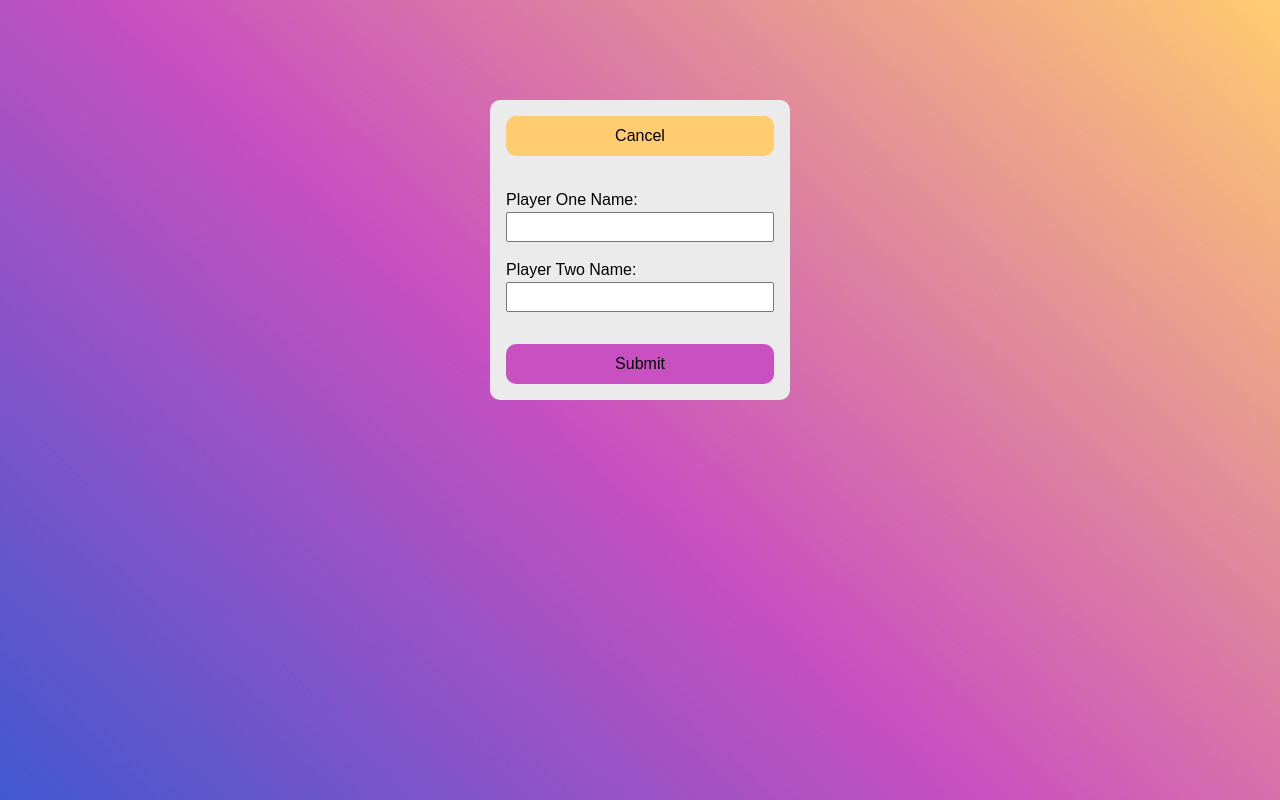
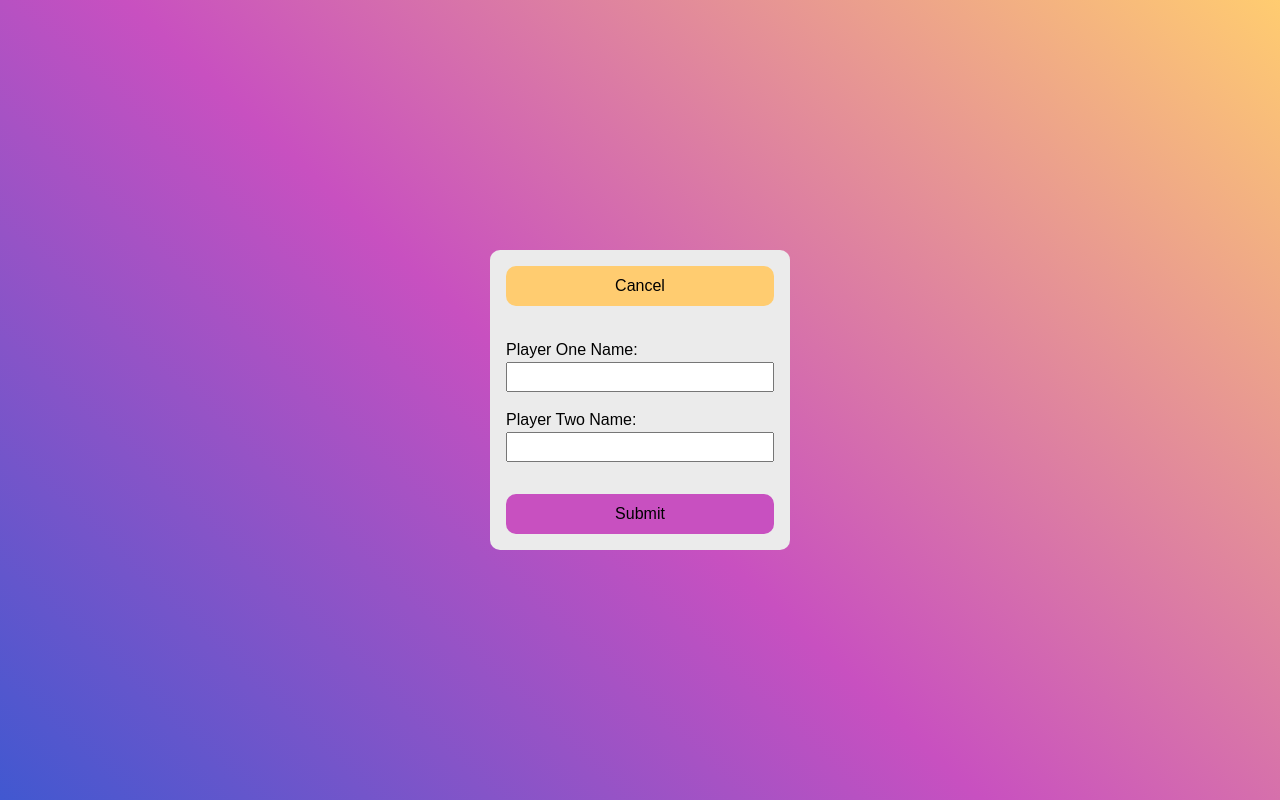
Before and after one commit to kuhvehl/Tic-Tac-Toe, a plain HTML site: page index.html in a window 1280 px wide. Both pictures are taken after a click on the button "Start New Game". Drawn offline with Linux system fonts and the light colour scheme.

Commit message:
Adjust Dialog Positioning

```diff
--- a/styles.css
+++ b/styles.css
@@ -125,7 +125,7 @@ dialog[open] {
   position: fixed;
   top: 50%;
   left: 50%;
-  transform: translate(-50%, -100%);
+  transform: translate(-50%, -50%);
   width: 300px;
   max-width: 100%;
   display: grid;
```
